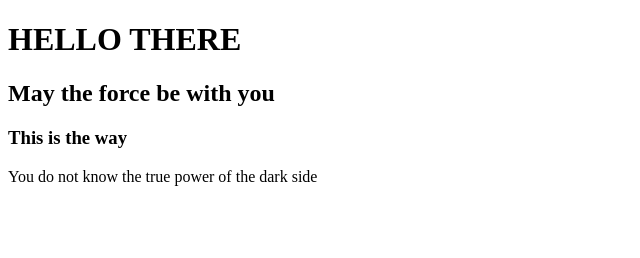
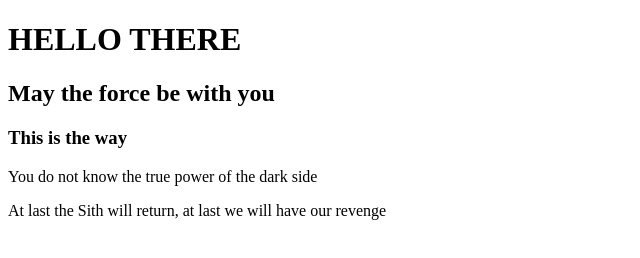
Before and after one commit to jazzyjeff29/source-ctrl, a plain HTML site: page index.html in a window 1280 px wide. Shown: the whole page, without its empty margins (0-640 px from the left). Drawn offline with Linux system fonts and the light colour scheme.

Commit message:
third commit

```diff
--- a/index.html
+++ b/index.html
@@ -9,5 +9,6 @@
     <h2>May the force be with you</h2>
     <h3>This is the way</h3>
     <p>You do not know the true power of the dark side</p>
+    <p>At last the Sith will return, at last we will have our revenge</p>
 </body>
 </html>
```
